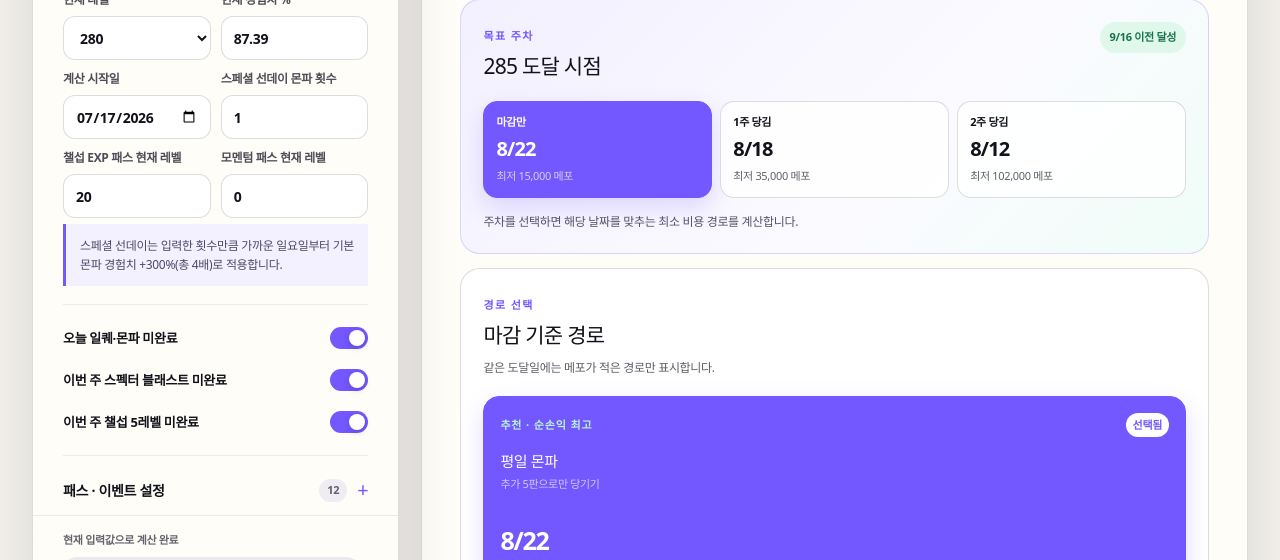
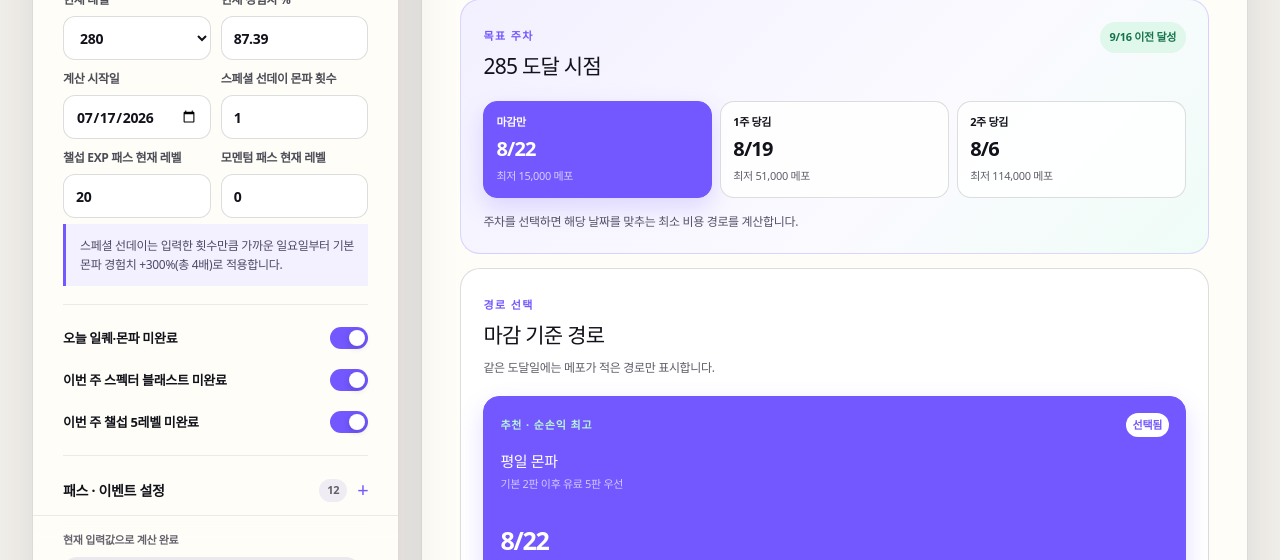
Before and after one commit to kiraki-lab/maple-285-planner, a Next.js app: page / in a window 1280 px wide. Shown: the part 1040-1600 px from the top of the page. Built offline with nearby package versions, Linux system fonts and the light colour scheme.

Commit message:
Prioritize paid Monster Park before farms

```diff
--- a/app/page.tsx
+++ b/app/page.tsx
@@ -5,7 +5,9 @@ import {
   advanceBurningBeyondExperience,
   growthPotionExperience,
   monsterParkExperiencePercent,
+  paidMonsterParkExperience,
   paidMonsterParkMaplePoints,
+  PAID_STRATEGY_PRIORITY,
 } from "@/lib/calculator-core.mjs";
 
 export const dynamic = "force-static";
@@ -126,8 +128,8 @@ type Simulation = {
   specialSupplySaved: number;
   specialSupplyUsed: number;
 };
-type PullPlan = { pullWeeks: number; targetClearWeeks: number; result: Simulation; feasible: boolean; strategy: PullStrategy; shopBlueWeeks: number; shopMechWeeks: number };
-type StrategyCandidate = { result: Simulation; shopBlueWeeks: number; shopMechWeeks: number };
+type PullPlan = { pullWeeks: number; targetClearWeeks: number; result: Simulation; feasible: boolean; strategy: PullStrategy; shopBlueWeeks: number; shopMechWeeks: number; scheduleIndex: number };
+type StrategyCandidate = { result: Simulation; shopBlueWeeks: number; shopMechWeeks: number; scheduleIndex: number };
 type Planning = {
   sunday: Simulation;
   free: Simulation;
@@ -200,10 +202,14 @@ const defaults: Settings = {
   epicCore6Artifact: 190, ownedBlue: 0, ownedMech: 0, ownedSauna: 0, ownedAdv: 0, ownedPotion279: 0,
 };
 
+const paidStrategyIds = PAID_STRATEGY_PRIORITY as readonly Exclude<PullStrategy, "both">[];
+const paidStrategyCopy: Record<Exclude<PullStrategy, "both">, { label: string; caption: string }> = {
+  monsterPark: { label: "평일 몬파", caption: "기본 2판 이후 유료 5판 우선" },
+  mech: { label: "메카베리 구매", caption: "주당 2장 · 10,000 메포" },
+  blue: { label: "블루베리 구매", caption: "주당 2장 · 7,000 메포" },
+};
 const pullStrategies: { id: PullStrategy; label: string; caption: string }[] = [
-  { id: "monsterPark", label: "평일 몬파", caption: "추가 5판으로만 당기기" },
-  { id: "blue", label: "블루베리 구매", caption: "주당 2장 · 7,000 메포" },
-  { id: "mech", label: "메카베리 구매", caption: "주당 2장 · 10,000 메포" },
+  ...paidStrategyIds.map(id => ({ id, ...paidStrategyCopy[id] })),
   { id: "both", label: "농장 둘 다", caption: "주당 4장 · 17,000 메포" },
 ];
 
@@ -251,11 +257,11 @@ type EfficiencyBenchmark = { id: string; label: string; base: number; raw?: (lev
 const momentumRaw = (level: number) => efficiency[level].mech * 11 + efficiency[level].sauna * 1.5 + efficiency[level].adv100 * 95;
 const efficiencyBenchmarks: EfficiencyBenchmark[] = [
   { id: "extra50", label: "추가 경험치 50%", base: 1139.8 },
-  { id: "mpSpecial", label: "몬스터파크 · 스페셜 선데이", base: 820.1, raw: level => efficiency[level].mp7 * 4 },
+  { id: "mpSpecial", label: "몬스터파크 · 스페셜 선데이 추가 5판", base: 820.1, raw: level => paidMonsterParkExperience(efficiency[level].mp7) * 4 },
   { id: "momentum", label: "프라임 모멘텀 패스", base: 566.5, raw: momentumRaw },
   { id: "epic01", label: "악몽선경 · 0→1단계", base: 466.9, raw: level => efficiency[level].epic * 4 },
-  { id: "mpSunday", label: "몬스터파크 · 선데이", base: 398.2, raw: level => efficiency[level].mp7 * 1.5 },
-  { id: "mpNormal", label: "몬스터파크 · 일반", base: 313.9, raw: level => efficiency[level].mp7 },
+  { id: "mpSunday", label: "몬스터파크 · 선데이 추가 5판", base: 398.2, raw: level => paidMonsterParkExperience(efficiency[level].mp7) * 1.5 },
+  { id: "mpNormal", label: "몬스터파크 · 일반 추가 5판", base: 313.9, raw: level => paidMonsterParkExperience(efficiency[level].mp7) },
   { id: "mech", label: "메카베리 농장", base: 312.6, raw: level => efficiency[level].mech },
   { id: "blue", label: "블루베리 농장", base: 294.3, raw: level => efficiency[level].blue },
   { id: "smallExpPotion", label: "소경축비", base: 175.4 },
@@ -268,6 +274,9 @@ const relativeEfficiencyScore = (source: EfficiencyBenchmark, level: number) =>
   const saunaChange = efficiency[level].sauna / efficiency[281].sauna;
   return source.base * sourceChange / saunaChange;
 };
+const efficiencyScoreById = (sourceId: string, level: number) => relativeEfficiencyScore(efficiencyBenchmarks.find(source => source.id === sourceId)!, level);
+const paidEfficiencySourceId: Record<Exclude<PullStrategy, "both">, string> = { monsterPark: "mpNormal", mech: "mech", blue: "blue" };
+const paidEfficiencyScore = (strategy: Exclude<PullStrategy, "both">, level: number) => efficiencyScoreById(paidEfficiencySourceId[strategy], level);
 
 const pre280Data: Record<number, { required: number; adv1000: number; sauna: number; blue: number }> = {
   260: { required: 1_731_919_984_062, adv1000: 22.416, sauna: 9.086, blue: 47.343 },
@@ -813,8 +822,8 @@ function* buildPlanningSteps(settings: Settings): Generator<number, Planning, vo
     both: [1, 2, 3, 4].map((weeks): [number, number] => [weeks, weeks]),
   };
   const candidateCache = new Map<string, StrategyCandidate>();
-  candidateCache.set("0:0:0", { result: sunday, shopBlueWeeks: 0, shopMechWeeks: 0 });
-  candidateCache.set("0:0:64", { result: allSeven, shopBlueWeeks: 0, shopMechWeeks: 0 });
+  candidateCache.set("0:0:0", { result: sunday, shopBlueWeeks: 0, shopMechWeeks: 0, scheduleIndex: 0 });
+  candidateCache.set("0:0:64", { result: allSeven, shopBlueWeeks: 0, shopMechWeeks: 0, scheduleIndex: 64 });
   const candidateAt = function* (shopBlueWeeks: number, shopMechWeeks: number, scheduleIndex: number): Generator<number, StrategyCandidate, void> {
     const key = `${shopBlueWeeks}:${shopMechWeeks}:${scheduleIndex}`;
     const cached = candidateCache.get(key);
@@ -824,6 +833,7 @@ function* buildPlanningSteps(settings: Settings): Generator<number, Planning, vo
       result: simulate(strategySettings, { ...schedule, shopBlueWeeks, shopMechWeeks }),
       shopBlueWeeks,
       shopMechWeeks,
+      scheduleIndex,
     };
     candidateCache.set(key, candidate);
     yield ++completed;
@@ -832,9 +842,9 @@ function* buildPlanningSteps(settings: Settings): Generator<number, Planning, vo
   const meetsTarget = (candidate: StrategyCandidate, targetClearWeeks: number) => Boolean(
     candidate.result.reached && candidate.result.reached <= deadline && mayrinClearWeeks(candidate.result.reached) >= targetClearWeeks,
   );
-  const leastCostCandidate = function* (shopBlueWeeks: number, shopMechWeeks: number, targetClearWeeks: number): Generator<number, StrategyCandidate | null, void> {
+  const leastCostCandidate = function* (shopBlueWeeks: number, shopMechWeeks: number, targetClearWeeks: number, minimumScheduleIndex = 0): Generator<number, StrategyCandidate | null, void> {
     if (!meetsTarget(yield* candidateAt(shopBlueWeeks, shopMechWeeks, 64), targetClearWeeks)) return null;
-    let low = 0;
+    let low = Math.max(0, Math.min(64, minimumScheduleIndex));
     let high = 64;
     while (low < high) {
       const middle = Math.floor((low + high) / 2);
@@ -846,13 +856,15 @@ function* buildPlanningSteps(settings: Settings): Generator<number, Planning, vo
   const baselineClearWeeks = Math.max(1, mayrinClearWeeks(sunday.reached));
   const maximumClearWeeks = mayrinClearWeeks((yield* candidateAt(4, 4, 64)).result.reached);
   const maxPullWeeks = Math.max(0, maximumClearWeeks - baselineClearWeeks);
-  const pickPlan = function* (strategy: PullStrategy, pullWeeks: number): Generator<number, PullPlan, void> {
+  const pickPlan = function* (strategy: PullStrategy, pullWeeks: number, monsterParkPlan?: PullPlan): Generator<number, PullPlan, void> {
     const targetClearWeeks = baselineClearWeeks + pullWeeks;
     const pairs = pullWeeks === 0 ? pairsByStrategy.monsterPark : pairsByStrategy[strategy];
+    const minimumScheduleIndex = strategy === "monsterPark" ? 0 : monsterParkPlan?.scheduleIndex ?? 0;
     const eligible: StrategyCandidate[] = [];
     for (const [shopBlueWeeks, shopMechWeeks] of pairs) {
-      const candidate = yield* leastCostCandidate(shopBlueWeeks, shopMechWeeks, targetClearWeeks);
-      if (candidate) eligible.push(candidate);
+      const candidate = yield* leastCostCandidate(shopBlueWeeks, shopMechWeeks, targetClearWeeks, minimumScheduleIndex);
+      if (!candidate) continue;
+      if (strategy === "monsterPark" || !monsterParkPlan?.feasible) eligible.push(candidate);
     }
     eligible.sort((a, b) => a.result.maplePoints - b.result.maplePoints || a.result.shopMaplePoints - b.result.shopMaplePoints || a.result.monsterParkMaplePoints - b.result.monsterParkMaplePoints);
     const fallbacks: StrategyCandidate[] = [];
@@ -862,14 +874,18 @@ function* buildPlanningSteps(settings: Settings): Generator<number, Planning, vo
     return {
       pullWeeks, targetClearWeeks, result: chosen.result, strategy,
       shopBlueWeeks: chosen.shopBlueWeeks, shopMechWeeks: chosen.shopMechWeeks,
-      feasible: Boolean(chosen.result.reached && chosen.result.reached <= deadline && mayrinClearWeeks(chosen.result.reached) >= targetClearWeeks),
+      scheduleIndex: chosen.scheduleIndex,
+      feasible: eligible.length > 0,
     };
   };
   const basePlan = yield* pickPlan("monsterPark", 0);
   const strategyPlans = {} as Record<PullStrategy, PullPlan[]>;
-  for (const { id } of pullStrategies) {
+  const monsterParkPlans: PullPlan[] = [];
+  for (let pullWeeks = 0; pullWeeks <= maxPullWeeks; pullWeeks += 1) monsterParkPlans.push(pullWeeks === 0 ? basePlan : yield* pickPlan("monsterPark", pullWeeks));
+  strategyPlans.monsterPark = monsterParkPlans;
+  for (const { id } of pullStrategies.filter(strategy => strategy.id !== "monsterPark")) {
     const plans: PullPlan[] = [];
-    for (let pullWeeks = 0; pullWeeks <= maxPullWeeks; pullWeeks += 1) plans.push(pullWeeks === 0 ? { ...basePlan, strategy: id } : yield* pickPlan(id, pullWeeks));
+    for (let pullWeeks = 0; pullWeeks <= maxPullWeeks; pullWeeks += 1) plans.push(pullWeeks === 0 ? { ...basePlan, strategy: id } : yield* pickPlan(id, pullWeeks, monsterParkPlans[pullWeeks]));
     strategyPlans[id] = plans;
   }
   const recommendedPlansByWeek = Array.from({ length: maxPullWeeks + 1 }, (_, pullWeeks) => {
@@ -881,9 +897,15 @@ function* buildPlanningSteps(settings: Settings): Generator<number, Planning, vo
       const noMoreExpensive = other.result.maplePoints <= candidate.result.maplePoints;
       const strictlyBetter = otherTime < candidateTime || other.result.maplePoints < candidate.result.maplePoints || (otherTime === candidateTime && other.result.maplePoints === candidate.result.maplePoints && otherIndex < candidateIndex);
       return noLater && noMoreExpensive && strictlyBetter;
-    })).sort((a, b) => a.result.maplePoints - b.result.maplePoints || (a.result.reached?.getTime() ?? Infinity) - (b.result.reached?.getTime() ?? Infinity));
+    })).sort((a, b) => {
+      if (strategyPlans.monsterPark[pullWeeks]?.feasible) {
+        if (a.strategy === "monsterPark") return -1;
+        if (b.strategy === "monsterPark") return 1;
+      }
+      return a.result.maplePoints - b.result.maplePoints || (a.result.reached?.getTime() ?? Infinity) - (b.result.reached?.getTime() ?? Infinity);
+    });
   });
-  const bestPlansByWeek = recommendedPlansByWeek.map((plans, pullWeeks) => plans[0] || strategyPlans.monsterPark[pullWeeks]);
+  const bestPlansByWeek = recommendedPlansByWeek.map((plans, pullWeeks) => strategyPlans.monsterPark[pullWeeks]?.feasible ? strategyPlans.monsterPark[pullWeeks] : plans[0] || strategyPlans.monsterPark[pullWeeks]);
   return { sunday, free, allSeven, strategyPlans, recommendedPlansByWeek, bestPlansByWeek, basePlan, maxPullWeeks, deadline };
 }
 
@@ -915,6 +937,7 @@ async function runPlanningInChunks(settings: Settings, onProgress: (completed: n
 }
 
 const defaultPlanning = runPlanningImmediately(defaults);
+export { defaults, runPlanningImmediately };
 
 function InputField({ label, value, onChange, type = "number", min, max, step, disabled }: { label: string; value: string | number; onChange: (value: string) => void; type?: "number" | "date"; min?: number; max?: number; step?: number; disabled?: boolean }) {
   return <label className="field"><span>{label}</span><input type={type} value={value} onChange={e => onChange(e.target.value)} min={min} max={max} step={step} disabled={disabled} /></label>;
@@ -992,7 +1015,8 @@ export default function Home() {
       const costValue = extraMaplePoints / Math.max(1, s.mpPerEok) * 100000000;
       return { strategy: plan.strategy, netValue: gainedHardWeeks * hardValue - costValue };
     });
-    const bestRoiStrategy = [...recommendedRoiPlans].sort((a, b) => b.netValue - a.netValue || pullStrategies.findIndex(strategy => strategy.id === a.strategy) - pullStrategies.findIndex(strategy => strategy.id === b.strategy))[0]?.strategy || selectedPlan.strategy;
+    const roiWinner = [...recommendedRoiPlans].sort((a, b) => b.netValue - a.netValue || pullStrategies.findIndex(strategy => strategy.id === a.strategy) - pullStrategies.findIndex(strategy => strategy.id === b.strategy))[0]?.strategy || selectedPlan.strategy;
+    const bestRoiStrategy = strategyPlans.monsterPark[effectivePullWeeks]?.feasible ? "monsterPark" : roiWinner;
     return {
       selected, sunday, free, allSeven, strategyPlans, recommendedPlansByWeek, bestPlansByWeek, selectedPlan, basePlan, previousPlan,
       effectivePullWeeks, maxPullWeeks, hardValue, selectedHardWeeks, baseHardWeeks, marginalGainedHardWeeks,
@@ -1174,7 +1198,7 @@ export default function Home() {
           <div className="supply-warning"><b>러프값</b><p>280+ 몬스터 사냥터에서 4배 쿠폰 사용 기준 1회 77,024,335,674 EXP, 5회 385,121,678,370 EXP로 계산합니다.</p><small>5회 사용은 총 12,500마리 처치 가정 · 4배 쿠폰 보유·소모량은 차감하지 않음<br />커뮤니티 테섭 1표본 가정 · 등급 상승 미반영 · 실제값 변동 가능</small></div>
           <Toggle label="7월 NOW 보상" checked={s.apology} onChange={v => set("apology", v)} /><Toggle label="울티마 스쿼드 EXP 5,000장" checked={s.shardEvent} onChange={v => set("shardEvent", v)} /><Toggle label="울티마 작전 일지" checked={s.ultima} onChange={v => set("ultima", v)} />
           <div className="callout-mini">현재 패스 레벨까지 받은 보상은 현재 경험치에 포함된 것으로 보고 제외합니다. 챌섭은 7/22까지 최대 25레벨, 7/23부터 최대 30레벨이며 주 5레벨씩 계산합니다. 모멘텀은 주차별 2→3→3→2레벨로 진행합니다.</div>
-          <div className="callout-mini shop-priority">같거나 더 늦은 날짜에 더 많은 메포를 쓰는 전략은 추천에서 제외합니다. 남은 선택지 중 순손익이 가장 좋은 경로에 추천 표시를 붙입니다.</div>
+          <div className="callout-mini shop-priority">평일 몬파는 기본 2판 뒤 유료 추가 5판을 먼저 적용합니다. 농장은 몬파만으로 다음 하드 주차를 못 당길 때만 비교하며, 같은 도달 주차에서는 더 적은 메포 경로를 추천합니다.</div>
         </div></details>
         <details><summary>에테리온 · 콘텐츠 보정 <span>18</span></summary><div className="detail-body">
           <Toggle label="코어 6레벨 적용" checked={s.core6Enabled} onChange={v => set("core6Enabled", v)} /><div className="callout-mini">이번 주는 변경 전 5레벨. 7/23부터 5레벨 기본, 6레벨은 선택 시 적용합니다.</div>
@@ -1239,9 +1263,9 @@ export default function Home() {
           <p>메포샵 메카베리·블루베리는 필수가 아닙니다. 몬파를 반영한 뒤에도 285 도착 주차가 당겨질 때만 고려합니다.</p>
         </div>
         <div className="priority-flow">
-          <article className="priority-step first"><span>1 · 가장 먼저</span><h3>스페셜 선데이 몬파 7판</h3><strong>831.4</strong><p>일요일 추가 5판을 우선 반영</p></article>
-          <article className="priority-step second"><span>2 · 다음 판단</span><h3>평일 몬파 7판</h3><strong>318.2</strong><p>285 도착 주차가 당겨지는 날까지만</p></article>
-          <article className="priority-step optional"><span>선택 · 메포샵</span><div><h3>메카베리 농장</h3><strong>312.6</strong></div><div><h3>블루베리 농장</h3><strong>298.3</strong></div><p>같은 날짜라면 더 적은 메포를 쓰는 경로 선택</p></article>
+          <article className="priority-step first"><span>1 · 가장 먼저</span><h3>스페셜 선데이 몬파 7판</h3><strong>{efficiencyScoreById("mpSpecial", 280).toFixed(1)}</strong><p>무료 2판 제외 · 유료 추가 5판분</p></article>
+          <article className="priority-step second"><span>2 · 다음 판단</span><h3>평일 몬파 7판</h3><strong>{paidEfficiencyScore("monsterPark", 280).toFixed(1)}</strong><p>유료 추가 5판 · 하루 3,000 메포</p></article>
+          <article className="priority-step optional"><span>선택 · 메포샵</span><div><h3>메카베리 농장</h3><strong>{paidEfficiencyScore("mech", 280).toFixed(1)}</strong></div><div><h3>블루베리 농장</h3><strong>{paidEfficiencyScore("blue", 280).toFixed(1)}</strong></div><p>몬파 우선 경로로 다음 주차를 못 당길 때만 비교</p></article>
         </div>
         <div className="priority-rule"><b>한 줄 결론</b><p>일요일 7판 → 평일 7판 검토 → 그래도 한 주가 당겨질 때만 농장 구매</p></div>
       </section>
--- a/lib/calculator-core.mjs
+++ b/lib/calculator-core.mjs
@@ -1,3 +1,12 @@
+export const FREE_MONSTER_PARK_RUNS = 2;
+export const PAID_MONSTER_PARK_RUNS = 5;
+export const TOTAL_MONSTER_PARK_RUNS = FREE_MONSTER_PARK_RUNS + PAID_MONSTER_PARK_RUNS;
+export const PAID_STRATEGY_PRIORITY = Object.freeze(["monsterPark", "mech", "blue"]);
+
+export function paidMonsterParkExperience(sevenRunExperience) {
+  return sevenRunExperience * PAID_MONSTER_PARK_RUNS / TOTAL_MONSTER_PARK_RUNS;
+}
+
 export function monsterParkExperiencePercent({
   baseSevenRunPercent,
   runs,
```
Also changed, not shown: 1 other file (tests, documents, lock files or other folders).
